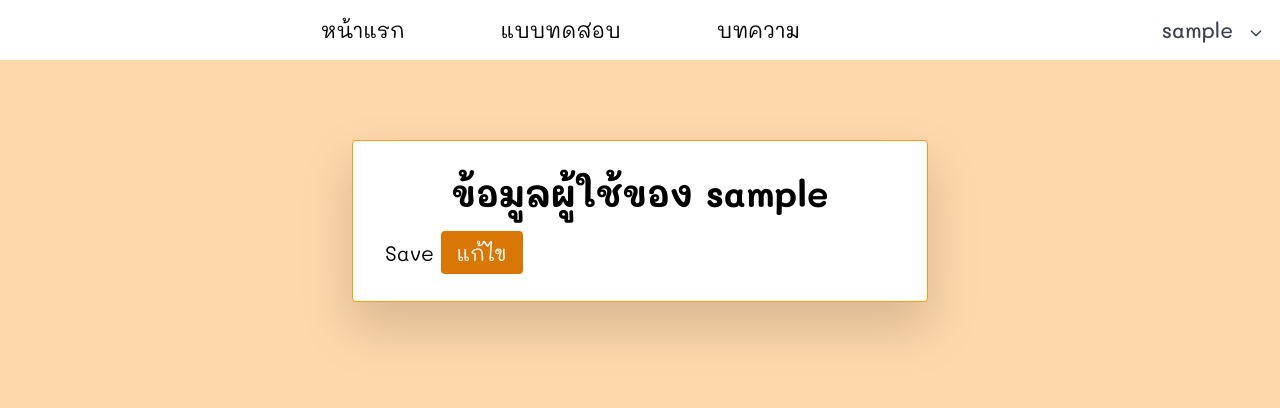
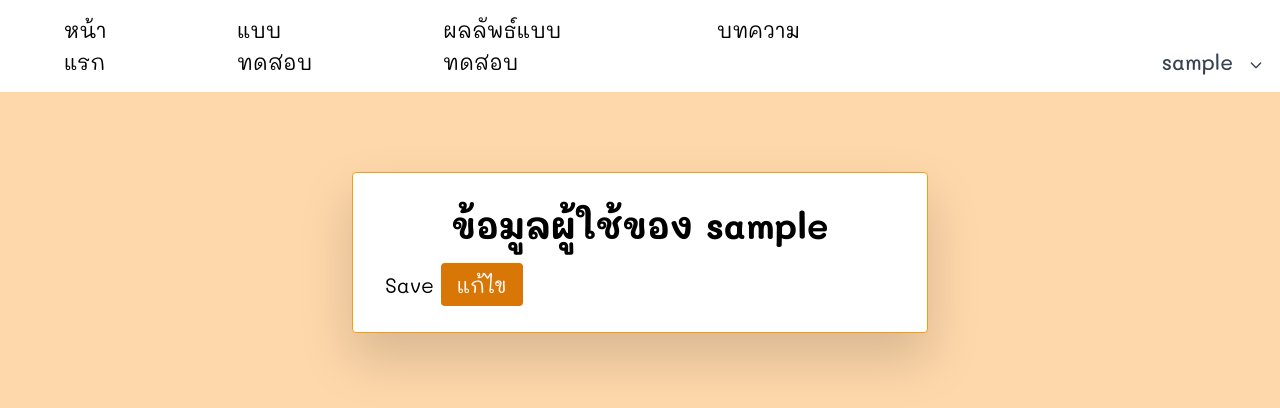
Before and after one commit to KalaboonMan/ProjectMbti, a Django app: page /users/profile in a window 1280 px wide. Shown: the top 408 px of the page. Run offline with Django 4.2, Linux system fonts and the light colour scheme; the visitor is signed in with stand-in values (Sample User, id 1); some libraries are stand-ins or nearby versions.

Commit message:
up 25/04/67

```diff
--- a/mbti/templates/mbti/components/site_header.html
+++ b/mbti/templates/mbti/components/site_header.html
@@ -56,6 +56,7 @@
     <div class="nav-links">
       <a href="{% url 'home' %}">หน้าแรก</a>
       <a href="{% url 'mbti_test' %}">แบบทดสอบ</a>
+      <a href="{% url 'mbti_result' %}">ผลลัพธ์แบบทดสอบ</a>
       <a href="{% url 'article' %}">บทความ</a>
     </div>
 
```
Also changed, not shown: mbti/management/commands/data.py (added), mbti/models.py (line endings or trailing spaces), mbti/templates/mbti/mbti_result.html (added), media/profile_pics/Screenshot_2024-04-20_142715.png (deleted), 1 other file.
